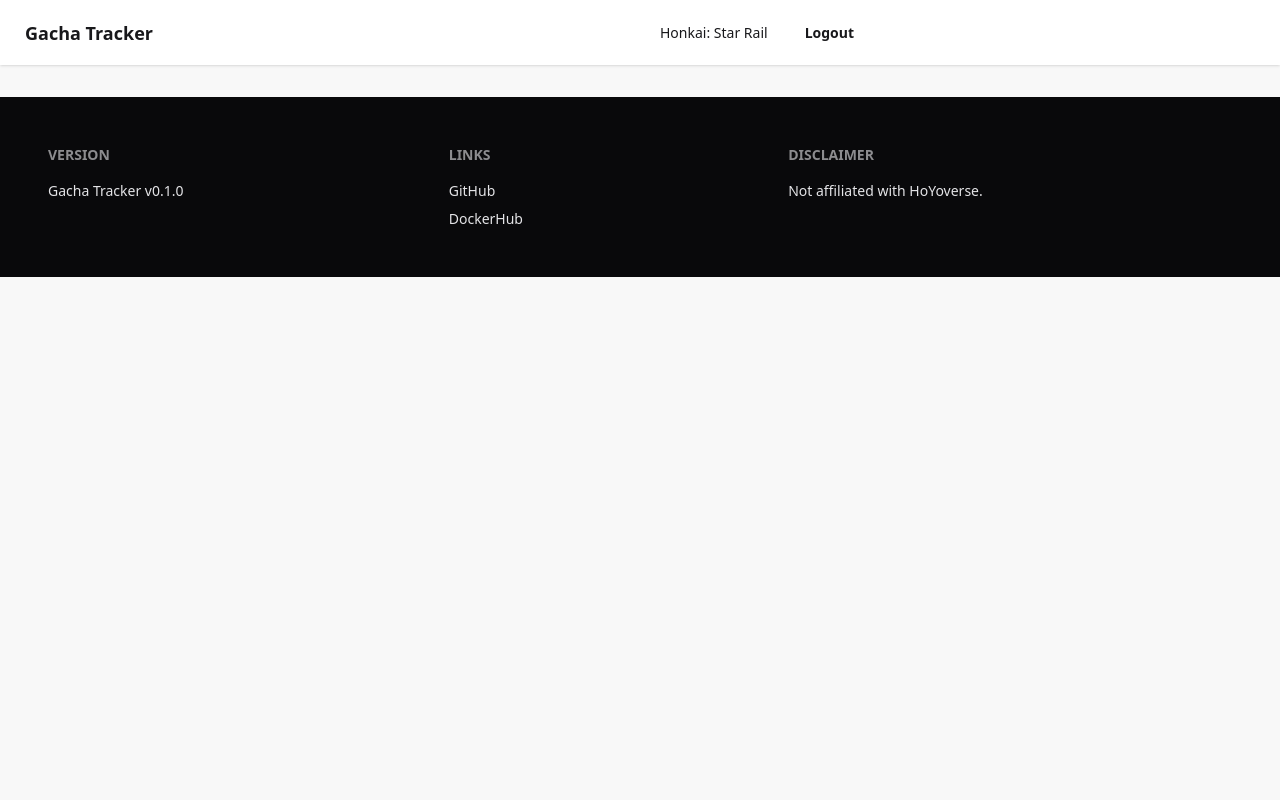
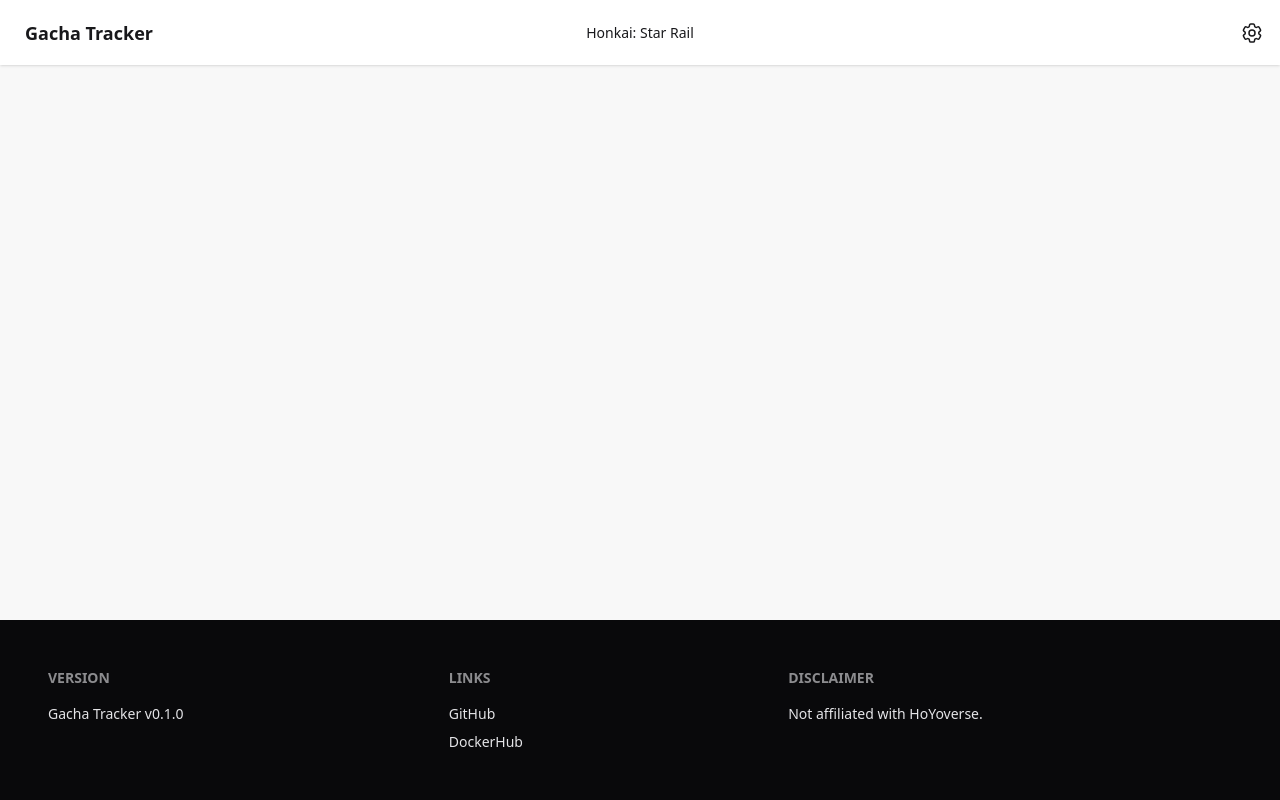
Before and after one commit to Haencky/Gacha-Tracker, a Django app: page / in a window 1280 px wide. Run offline with Django 5.2, Linux system fonts and the light colour scheme; the visitor is signed in with stand-in values (Sample User, id 1); data that the repository does not hold is empty; style sheets or scripts are compiled from the project's sources; parts of the project's set-up code (start-up, migrations or seed data) failed here and were passed over; some libraries are stand-ins or nearby versions.

Commit message:
added menu dropdown

```diff
--- a/templates/base.html
+++ b/templates/base.html
@@ -12,7 +12,7 @@
         {% block head %}
         {% endblock head %}
     </head>
-    <body class="min-h-screen bg-base-200"
+    <body class="flex min-h-screen flex-col bg-base-200"
           hx-headers='{"X-CSRFToken": "{{ csrf_token }}"}'
           hx-boost="true"
           hx-indicator="#loading">
@@ -31,13 +31,47 @@
                         </li>
                     {% endfor %}
                 </ul>
-                {% if user.is_authenticated %}
-                    <form method="post" action='{% url "logout" %}'>
-                        {% csrf_token %}
-                        <button type="submit" class="btn btn-ghost">{% translate "Logout" %}</button>
-                    </form>
-                {% endif %}
             </nav>
+            <div class="navbar-end">
+                <div class="dropdown dropdown-end">
+                    <div tabindex="0"
+                         role="button"
+                         class="btn btn-ghost btn-circle"
+                         aria-label="{% translate 'Menu' %}">
+                        <svg xmlns="http://www.w3.org/2000/svg"
+                             fill="none"
+                             viewBox="0 0 24 24"
+                             stroke-width="1.5"
+                             stroke="currentColor"
+                             class="size-6">
+                            <path stroke-linecap="round" stroke-linejoin="round" d="M9.594 3.94c.09-.542.56-.94 1.11-.94h2.593c.55 0 1.02.398 1.11.94l.213 1.281c.063.374.313.686.645.87.074.04.147.083.22.127.325.196.72.257 1.075.124l1.217-.456a1.125 1.125 0 0 1 1.37.49l1.296 2.247a1.125 1.125 0 0 1-.26 1.431l-1.003.827c-.293.241-.438.613-.43.992a7.723 7.723 0 0 1 0 .255c-.008.378.137.75.43.991l1.004.827c.424.35.534.955.26 1.43l-1.298 2.247a1.125 1.125 0 0 1-1.369.491l-1.217-.456c-.355-.133-.75-.072-1.076.124a6.47 6.47 0 0 1-.22.128c-.331.183-.581.495-.644.869l-.213 1.281c-.09.543-.56.94-1.11.94h-2.594c-.55 0-1.019-.398-1.11-.94l-.213-1.281c-.062-.374-.312-.686-.644-.87a6.52 6.52 0 0 1-.22-.127c-.325-.196-.72-.257-1.076-.124l-1.217.456a1.125 1.125 0 0 1-1.369-.49l-1.297-2.247a1.125 1.125 0 0 1 .26-1.431l1.004-.827c.292-.24.437-.613.43-.991a6.932 6.932 0 0 1 0-.255c.007-.38-.138-.751-.43-.992l-1.004-.827a1.125 1.125 0 0 1-.26-1.43l1.297-2.247a1.125 1.125 0 0 1 1.37-.491l1.216.456c.356.133.751.072 1.076-.124.072-.044.146-.086.22-.128.332-.183.582-.495.644-.869l.214-1.28Z" />
+                            <path stroke-linecap="round" stroke-linejoin="round" d="M15 12a3 3 0 1 1-6 0 3 3 0 0 1 6 0Z" />
+                        </svg>
+                    </div>
+                    <ul tabindex="0"
+                        class="dropdown-content menu bg-base-100 rounded-box z-10 mt-2 w-52 p-2 shadow-sm">
+                        <li><a href="{% url 'core:settings' %}">{% translate "Settings" %}</a></li>
+                        {% if user.is_staff %}
+                            <li><a href="{% url 'admin:index' %}" hx-boost="false">{% translate "Open admin" %}</a></li>
+                        {% endif %}
+                        {% if user.is_authenticated %}
+                            <li>
+                                <button type="submit" form="logout-form">
+                                    {% translate "Logout" %}
+                                    <svg xmlns="http://www.w3.org/2000/svg"
+                                         fill="none"
+                                         viewBox="0 0 24 24"
+                                         stroke-width="1.5"
+                                         stroke="currentColor"
+                                         class="size-6">
+                                        <path stroke-linecap="round" stroke-linejoin="round" d="M15.75 9V5.25A2.25 2.25 0 0 0 13.5 3h-6a2.25 2.25 0 0 0-2.25 2.25v13.5A2.25 2.25 0 0 0 7.5 21h6a2.25 2.25 0 0 0 2.25-2.25V15m3 0 3-3m0 0-3-3m3 3H9" />
+                                    </svg>
+                                </button>
+                            </li>
+                        {% endif %}
+                    </ul>
+                </div>
+            </div>
         </header>
         <div>
             {% block subnav %}
@@ -46,7 +80,7 @@
         <div id="messages"
              class="toast toast-top toast-end z-50"
              aria-live="polite">{% include "partials/messages.html" %}</div>
-        <main id="content" class="container mx-auto max-w-5xl p-4 flex-1">
+        <main id="content" class="container mx-auto max-w-5xl p-4 grow">
             {% block content %}
             {% endblock content %}
         </main>
```
Also changed, not shown: hsr/templates/hsr/base.html (+10 -1 lines).
